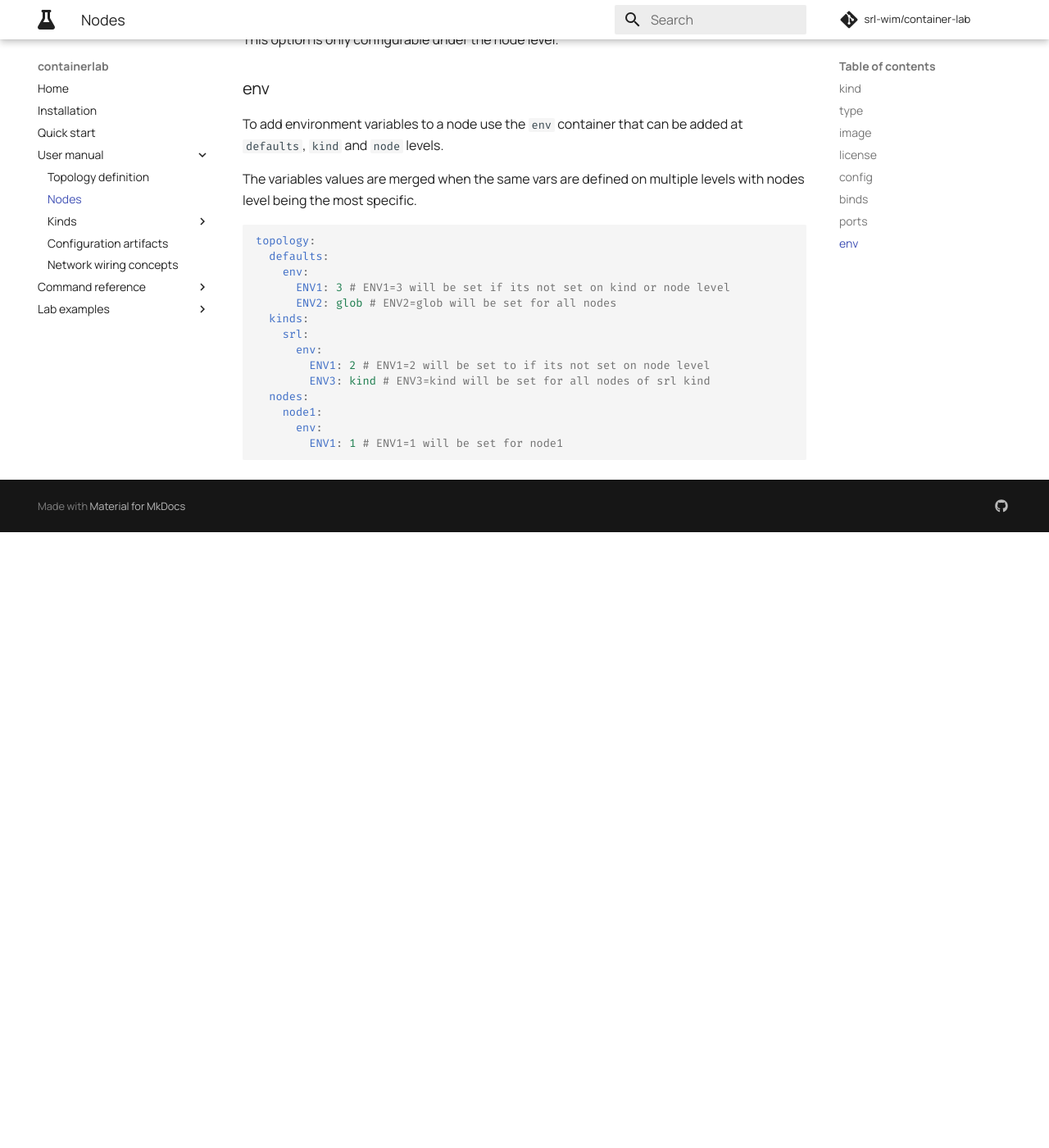
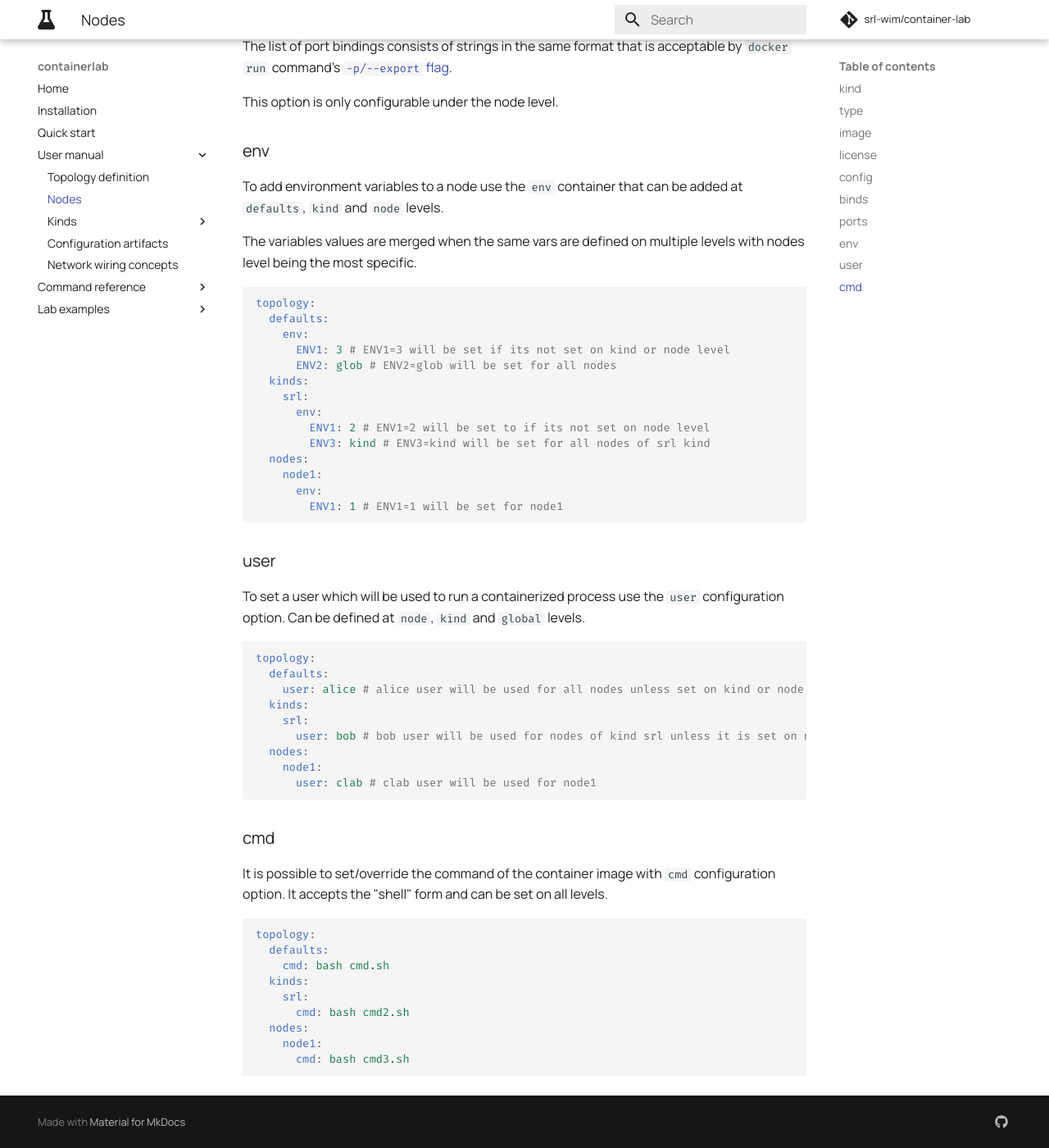
Before and after one commit to srl-labs/containerlab, an MkDocs documentation site: the page built from docs/manual/nodes.md, in a window 1280 px wide and 1400 px high, scrolled down 2615 px. Shown: the whole window at 82% size. Built offline with MkDocs 1.6.1 and Material for MkDocs 9.7.7, drawn with Linux system fonts in a browser that asks for light colours; comment, search, counter and statistics services are not loaded; before the commit the page ends 3264 px from its top, so only the background shows below that; some of the changed text lies outside the part shown.

Commit message:
added user configuration for containers (#224)
* added user configuration

* documented cmd option

````diff
--- a/docs/manual/nodes.md
+++ b/docs/manual/nodes.md
@@ -19,6 +19,10 @@ topology:
       - 80:8080
       - 55555:43555/udp
       - 55554:43554/tcp
+      user: test
+      env:
+        ENV1: VAL1
+      cmd: /bin/bash script.sh
 ```
 
 ### kind
@@ -108,3 +112,33 @@ topology:
       env:
         ENV1: 1 # ENV1=1 will be set for node1
 ```
+
+### user
+To set a user which will be used to run a containerized process use the `user` configuration option. Can be defined at `node`, `kind` and `global` levels.
+
+```yaml
+topology:
+  defaults:
+    user: alice # alice user will be used for all nodes unless set on kind or node levels
+  kinds:
+    srl:
+      user: bob # bob user will be used for nodes of kind srl unless it is set on node level
+  nodes:
+    node1:
+      user: clab # clab user will be used for node1
+```
+
+### cmd
+It is possible to set/override the command of the container image with `cmd` configuration option. It accepts the "shell" form and can be set on all levels.
+
+```yaml
+topology:
+  defaults:
+    cmd: bash cmd.sh
+  kinds:
+    srl:
+      cmd: bash cmd2.sh
+  nodes:
+    node1:
+      cmd: bash cmd3.sh
+```
````
Also changed, not shown: 6 other files.
